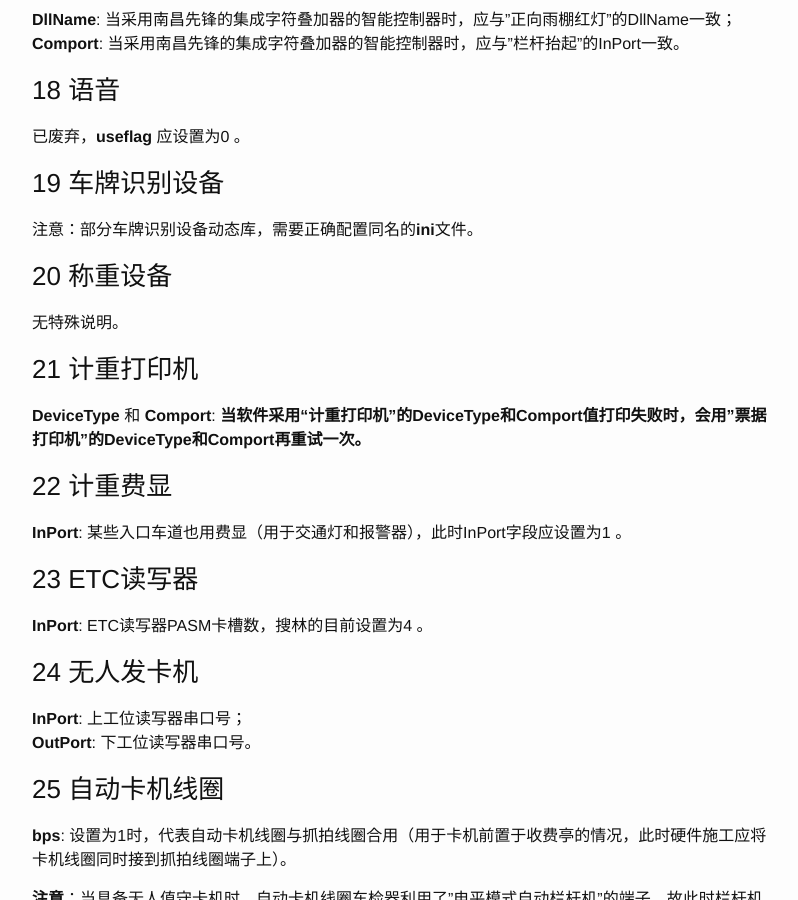
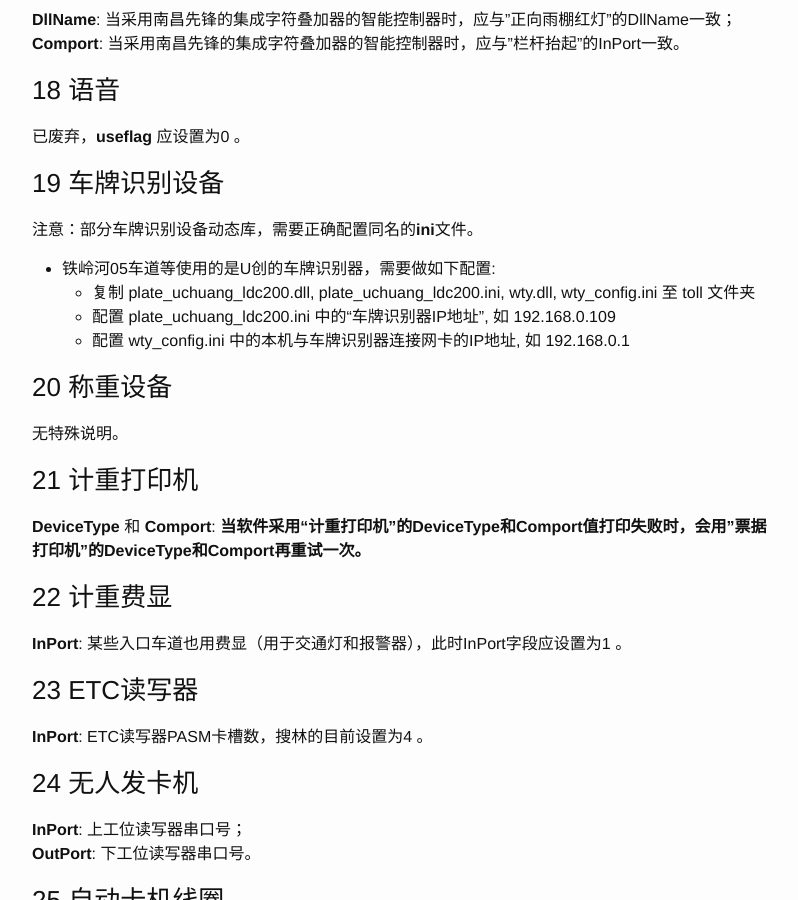
Before and after one commit to sunliming/sunliming.github.io, a Jekyll site: the page built from _posts/2016-07-27-device-list-manual.markdown, in a window 1280 px wide and 900 px high, scrolled down 2043 px. Shown: the whole window, without its empty margins (238-1036 px from the left). Built offline with Jekyll 4.4.1, drawn with Linux system fonts in a browser that asks for light colours; some of the changed text lies outside the part shown.

Commit message:
增加u创车牌识别配置

```diff
--- a/_posts/2016-07-27-device-list-manual.markdown
+++ b/_posts/2016-07-27-device-list-manual.markdown
@@ -92,6 +92,11 @@ categories: git
 
 注意：部分车牌识别设备动态库，需要正确配置同名的**ini**文件。
 
+* 铁岭河05车道等使用的是U创的车牌识别器，需要做如下配置:
+  * 复制 plate_uchuang_ldc200.dll, plate_uchuang_ldc200.ini, wty.dll, wty_config.ini 至 toll 文件夹
+  * 配置 plate_uchuang_ldc200.ini 中的“车牌识别器IP地址", 如 192.168.0.109
+  * 配置 wty_config.ini 中的本机与车牌识别器连接网卡的IP地址, 如 192.168.0.1
+
 ### 20 称重设备
 
 无特殊说明。
```
Also changed, not shown: other parts of _posts/2016-07-27-device-list-manual.markdown (+2 -2 lines), 1 other file.
